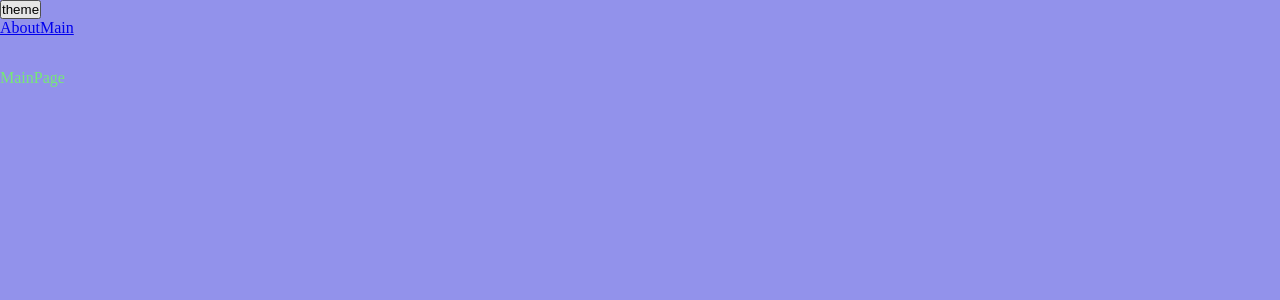
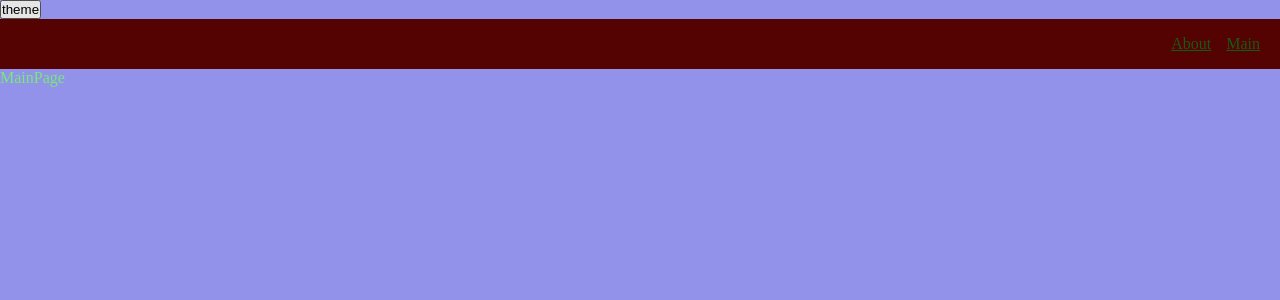
Before and after one commit to Numbone/everything, a React app: page / in a window 1280 px wide. Shown: the top 300 px of the page. Built offline with nearby package versions, Linux system fonts and the light colour scheme.

Commit message:
add Navbar Theme divided by file

```diff
--- a/src/app/styles/themes/dark.scss
+++ b/src/app/styles/themes/dark.scss
@@ -4,4 +4,6 @@
 
   --primary-color: #049604;
   --secondary-color: #04ff04;
+  --inverted-primary-color: #005c00;
+  --inverted-secondary-color: #02483f;
 }
--- a/src/app/styles/themes/normal.scss
+++ b/src/app/styles/themes/normal.scss
@@ -1,6 +1,10 @@
 .app.light {
     --bg-color: #9292eb;
+    --inverted-bg-color:#540202;
+
 
     --primary-color: #76e976;
     --secondary-color: #175a17;
+    --inverted-primary-color: #76e976;
+    --inverted-secondary-color: #175a17;
   }
--- a/src/app/styles/variables/global.scss
+++ b/src/app/styles/variables/global.scss
@@ -3,10 +3,13 @@
 
     --font-size-m:16px;
     --font-line-m:24px;
-    --font-m:var(--font-size-m)/var(--font-line-m) var(var(--font-family-main))
+    --font-m:var(--font-size-m)/var(--font-line-m) var(--font-family-main);
 
     --font-size-l:24px;
     --font-line-l:32px;
-    --font-m:var(--font-size-l)/var(--font-line-l) var(var(--font-family-main))
+    --font-l:var(--font-size-l)/var(--font-line-l) var(--font-family-main);
 
+
+    // navbar height
+    --navbar-height:50px
 }
--- /dev/null
+++ b/src/shared/ui/AppLink/AppLink.module.scss
@@ -0,0 +1,9 @@
+.AppLink{
+    color:var(--primary-color);
+}
+.primary{
+    color:var(--primary-color);
+}
+.secondary{
+    color:var(--inverted-secondary-color);
+}
--- /dev/null
+++ b/src/shared/ui/AppLink/AppLink.tsx
@@ -0,0 +1,27 @@
+import React, { FC } from "react";
+import cls from "./AppLink.module.scss";
+import { classNames } from "shared/lib/classNames/className";
+import { Link, LinkProps } from "react-router-dom";
+
+export enum AppLinkTheme {
+  PRIMARY = "primary",
+  SECONDARY = "secondary",
+}
+interface AppLinkProps extends LinkProps {
+  className?: string;
+  theme?: AppLinkTheme;
+}
+const AppLink: FC<AppLinkProps> = (props) => {
+  const { to, className, children, theme=AppLinkTheme.PRIMARY, ...otherProps } = props;
+  return (
+    <Link
+      to={to}
+      className={classNames(cls.AppLink, {}, [className,cls[theme]])}
+      {...otherProps}
+    >
+      {children}
+    </Link>
+  );
+};
+
+export default AppLink;
--- a/src/widjet/Navbar/ui/Navbar.module.scss
+++ b/src/widjet/Navbar/ui/Navbar.module.scss
@@ -1,5 +1,14 @@
 .navbar{
     width: 100%;
-    height: 50px;
+    height: var(--navbar-height);
     background-color: var(--inverted-bg-color);
+    display: flex;
+    align-items: center;
+    padding: 20px;
 }
+.links{
+    margin-left: auto;
+}
+.mainLink{
+    margin-left: 15px;
+}
--- a/src/widjet/Navbar/ui/Navbar.tsx
+++ b/src/widjet/Navbar/ui/Navbar.tsx
@@ -1,15 +1,22 @@
 import React from "react";
 import { Link } from "react-router-dom";
 import { classNames } from "shared/lib/classNames/className";
-import cls from './Navbar.module.scss'
-interface NavbarProps{
-    className?:string
+import cls from "./Navbar.module.scss";
+import AppLink, { AppLinkTheme } from "shared/ui/AppLink/AppLink";
+interface NavbarProps {
+  className?: string;
 }
-const Navbar = ({className}:NavbarProps) => {
+const Navbar = ({ className }: NavbarProps) => {
   return (
-    <div className={classNames(cls.navbar,{},[className])} >
-      <Link to="/about">About</Link>
-      <Link to="/">Main</Link>
+    <div className={classNames(cls.navbar, {}, [className])}>
+      <div className={cls.links}>
+        <AppLink theme={AppLinkTheme.SECONDARY} to="/about">
+          About
+        </AppLink>
+        <AppLink theme={AppLinkTheme.SECONDARY} className={cls.mainLink} to="/">
+          Main
+        </AppLink>
+      </div>
     </div>
   );
 };
```
Also changed, not shown: 1 other file (tests, documents, lock files or other folders).
